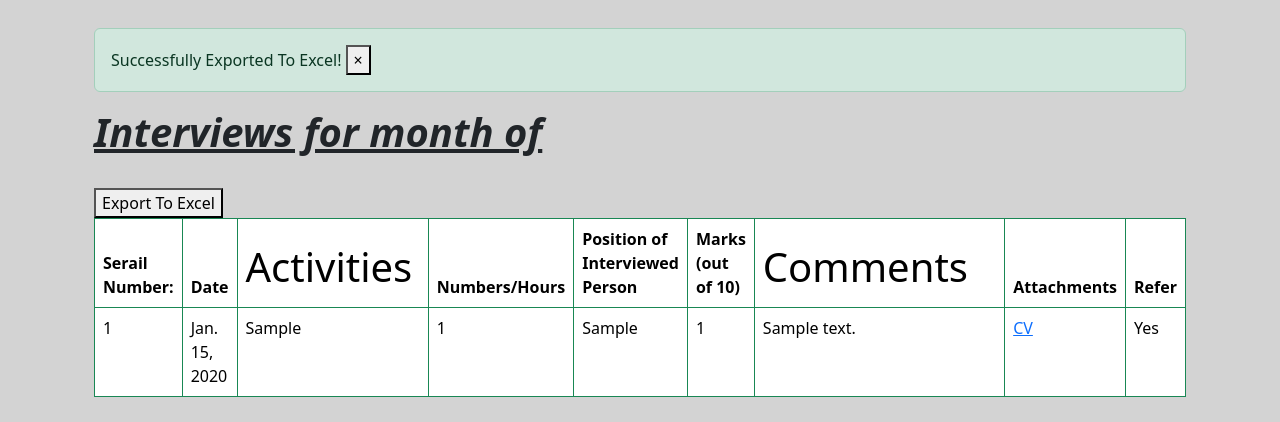
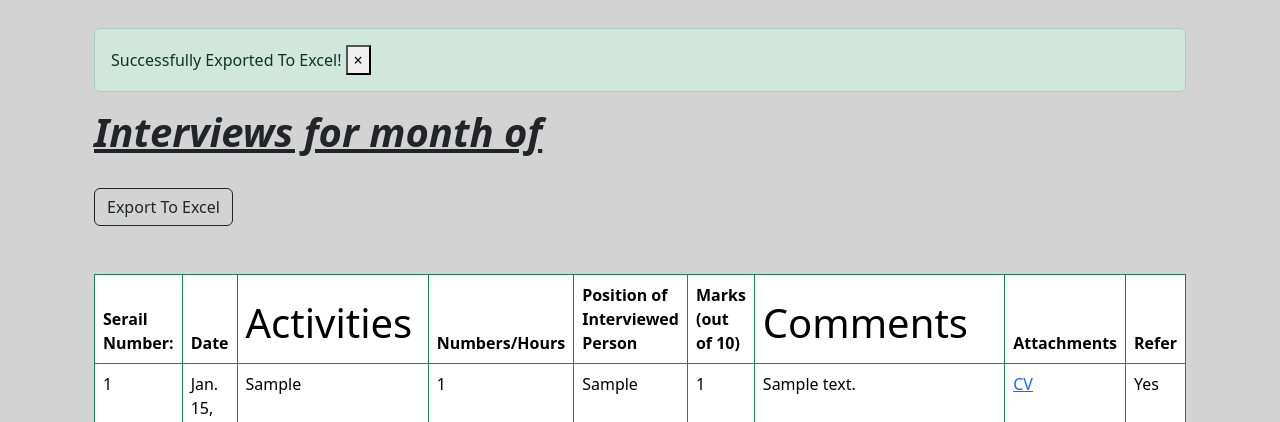
Before and after one commit to RanaSalmanHassan/My_Interview_Project, a Django app: page /export_to_excel in a window 1280 px wide. Shown: the part 56-478 px from the top of the page. Run offline with Django 4.2, Linux system fonts and the light colour scheme; tables that the repository leaves empty hold one stand-in row (values such as "Sample post").

Commit message:
Added some button classes

```diff
--- a/portfolio/interviews.csv
+++ b/portfolio/interviews.csv
@@ -1,2 +1 @@
 Serial Number,Date,Activities,Numbers/Hours,Position of Interviewed Person,Marks (out of 10),Comments,Attachments,Refer
-17,2023-01-24,tttttt,3,trtgsfsdfa,4,dfasfasdf,No CV,Yes
--- a/portfolio/templates/intapp/intdescription.html
+++ b/portfolio/templates/intapp/intdescription.html
@@ -10,9 +10,10 @@ Interview Home
 <h1> <u><i><b>Interviews for month of {{ this_month }}</b></i></u> </h1>
 <br>
 
-<a href="{%url 'intapp:export_to_excel'%}"><button> Export To Excel</button> </a>
+<a href="{%url 'intapp:export_to_excel'%}"><button class="btn btn-outline-dark"> Export To Excel</button> </a>
 <br>
-
+<br>
+<br>
 <table  class="table table-bordered border-success" >
     <thead style="height: 500%;">
         <tr>
```
Also changed, not shown: portfolio/db.sqlite3.
